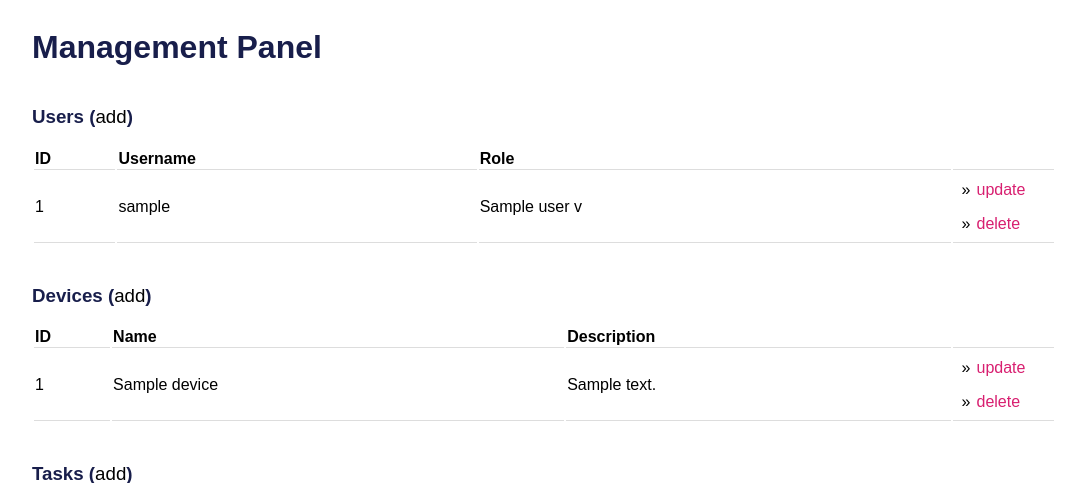
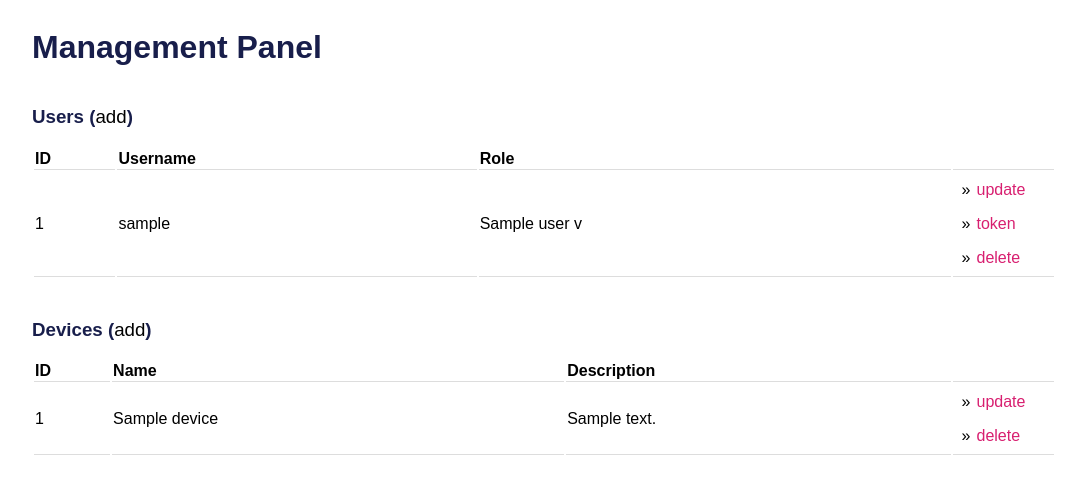
Before and after one commit to mcpcpc/taskbox, a Flask app: template taskbox/templates/manage/manage.html in a window 1280 px wide. Shown: the part 158-641 px from the top of the page, without its empty margins (96-1181 px from the left). Run offline with Flask 2, Linux system fonts and the light colour scheme; the template is opened without the code that fills it: most values are stand-ins (such as "Sample title", 1, 10 or a date in 2020).

Commit message:
add token link in manage pane

```diff
--- a/taskbox/templates/manage/manage.html
+++ b/taskbox/templates/manage/manage.html
@@ -22,6 +22,7 @@
 				<td>{{ user_v.role_title }}</td>
 				<td>
 					<a href="{{ url_for('auth.update', id=user_v['user_id']) }}">update</a>
+					<a href="{{ url_for('manage.token', id=user_v['user_id']) }}">token</a>
 					{% if user_v.user_username != 'admin' %}
 					<a href="{{ url_for('auth.delete', id=user_v['user_id']) }}" onclick="return confirm('Are you sure?')">delete</a>
 					{% endif %}
```
